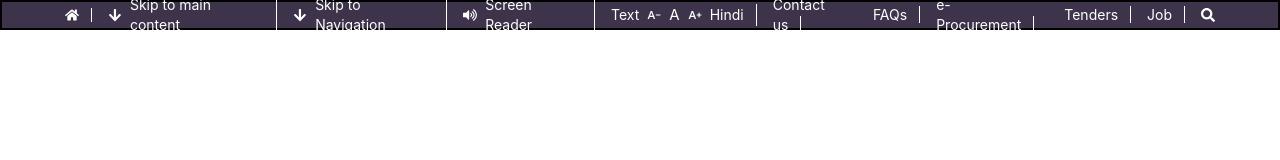
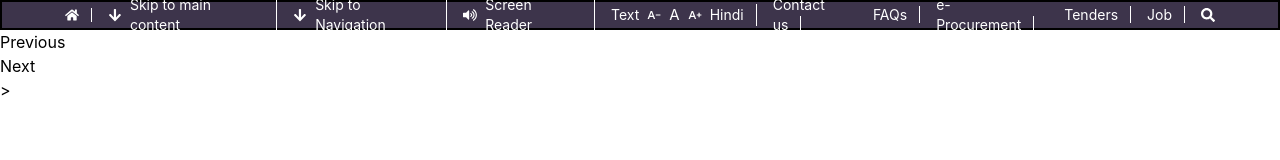
Before and after one commit to pawangrover100/University-Grants-Commission-India-, a React (Vite) app: page / in a window 1280 px wide. Shown: the top 160 px of the page. Built offline with nearby package versions, Linux system fonts and the light colour scheme.

Commit message:
create slider and slider.jsx

```diff
--- a/src/App.jsx
+++ b/src/App.jsx
@@ -1,10 +1,12 @@
 import React from "react";
 import Navbar from "./Components/Navbar/Navbar";
+import Slider from "react-slick";
 
 function App() {
   return (
     <>
       <Navbar />
+      <Slider />>
     </>
   );
 }
--- /dev/null
+++ b/src/Components/Slider/Slider.jsx
@@ -0,0 +1,9 @@
+import React from 'react'
+
+function Slider() {
+  return (
+    <div>Slider</div>
+  )
+}
+
+export default Slider
```
